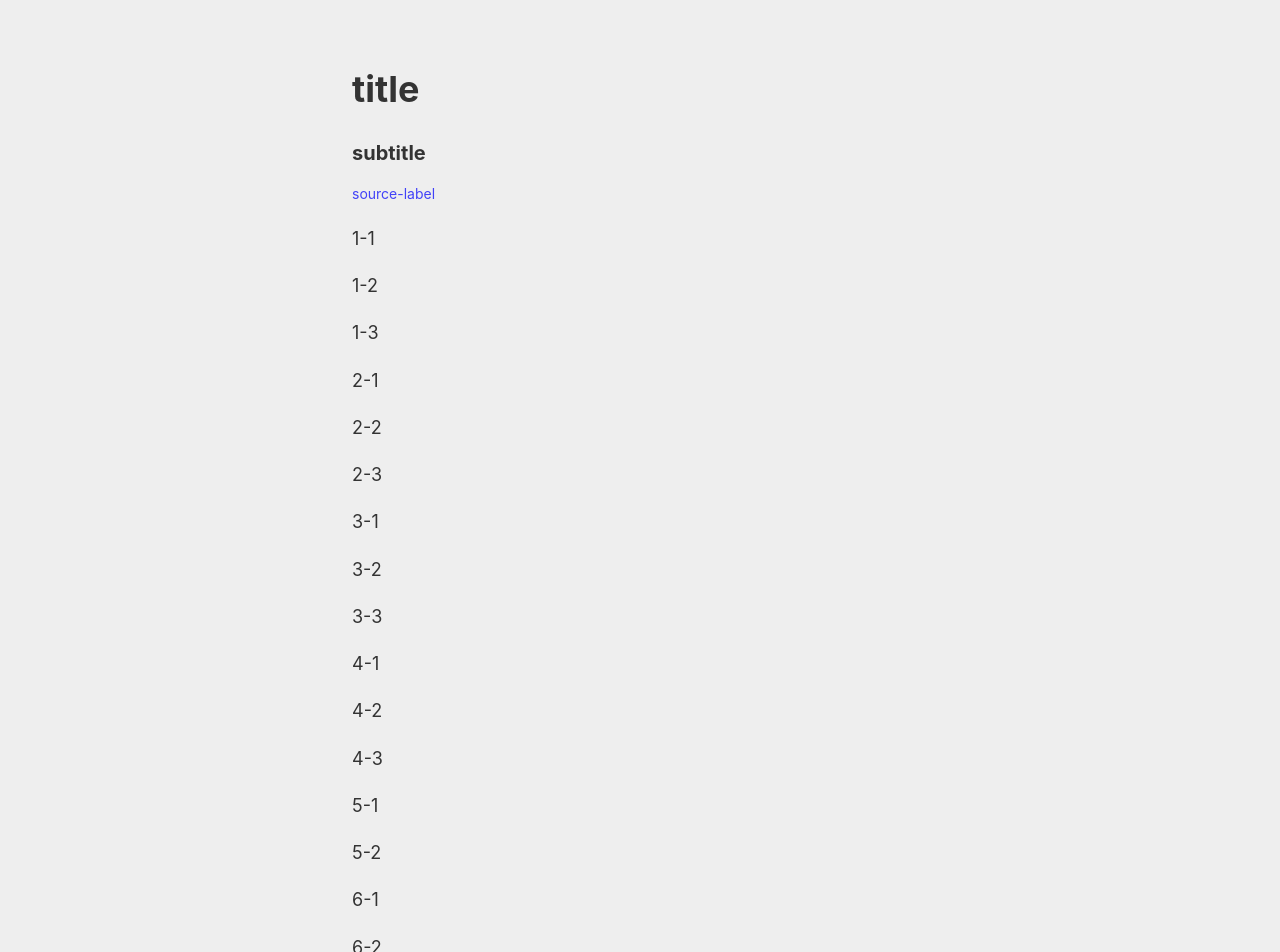
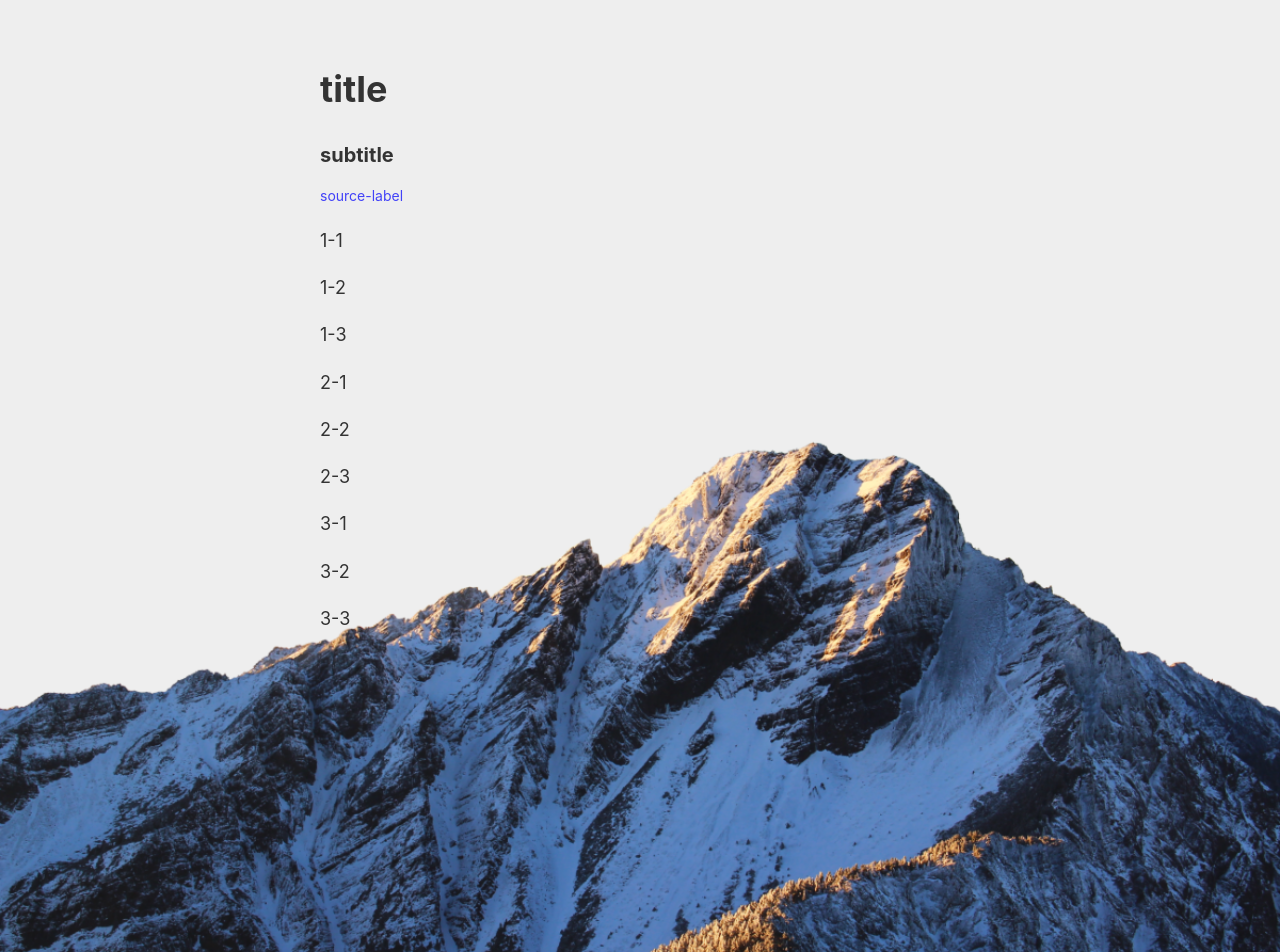
Before and after one commit to chihaoyo/speak-up-for-taiwan, a Nuxt app: page /idg-xi in a window 1280 px wide. Shown: the part 40-992 px from the top of the page. Built offline with nearby package versions, Linux system fonts and the light colour scheme.

Commit message:
Add yushan; go back to 16px font size; adjust layout

```diff
--- a/assets/styles.scss
+++ b/assets/styles.scss
@@ -33,6 +33,9 @@ footer {
   box-sizing: border-box;
   margin: 0;
 }
+img {
+  display: block;
+}
 
 a, a:active, a:visited {
   color: $color-anchor-blue;
@@ -40,24 +43,24 @@ a, a:active, a:visited {
 }
 .markdown {
   > p {
-    font-size: 1.125rem;
+    font-size: 1.125em;
     margin: 1em 0;
   }
   h1 {
-    font-size: 2.25rem;
+    font-size: 2.25em;
     margin: 1em 0 0.5em;
   }
   > h2 {
-    font-size: 1.75rem;
+    font-size: 1.75em;
     margin: 1em 0 0.5em;
   }
   > h3 {
-    font-size: 1.25rem;
+    font-size: 1.25em;
     margin: 1em 0 0.5em;
   }
   > h4 {
-    font-size: 1.25rem;
-    mrgin: 1em 0 0.5em;
+    font-size: 1.25em;
+    margin: 1em 0 0.5em;
   }
 }
 
--- a/pages/idg-xi.vue
+++ b/pages/idg-xi.vue
@@ -42,7 +42,7 @@
     "4-3": "もしいつの日か、中国がその歪曲した歴史観、民族観、国家観を放棄し、無理やり私たちの父母になろうとするのではなく、私たちにとって善良なる隣人となるのを厭わなくなれば、その時は、私たちは心を込めて盃を掲げ、中国という隣人のために一杯の小米酒で乾杯することでしょう。pasola xmnx na mansonsou!（「あなたの息吹がいつも清々しいものでありますように」というツォ族語の意味）",
     "5-1": "### 声明人",
     "5-2": "浦忠成（ツォ族）、馬千里 Mateli Sawawan（プユマ族）、Magaitan·Lhkatafatu（サオ族）、伍麗華 Saidai Tarovecahe（ルカイ族）、夏錦龍 Obay·Ataw·Hayawan（サイシャット族）、Eleng Tjaljimaraw（パイワン族）、鴻義章 Upay Kanasaw（アミ族）、曾華德 集福祿萬（パイワン族）、林碧霞 Afas Falah（アミ族）、帖喇･尤道 Teyra Yudaw（タロコ族）、伊斯坦大･貝雅夫･正福 Istanda·Paingav·Cengfu（ブヌン族）、伊央．撒耘 Yiyang Sayion（サキザヤ族）、吳新光 voe-uyongana（ツォ族）、潘經偉（マカタオ族）、孔賢傑 ’Avia Kanpanena（カナカナブ富族）、Uma Talavan 萬淑娟（シラヤ族）、潘杰 Watan Teymu（セデック族）、陳金萬（ケタガラン族）、謝宗修 Buya·Batu（クバラン族）、葛新雄（サアロア族）、蘇美琅 Savi Takisvilainan（ブヌン族）、吳雪月（アミ族）",
-    "6-1": "### 他の声明人",
+    "6-1": "### 委員会の外の声明人",
     "6-2": "Omi Wilang 歐蜜･偉浪（Atayal）、王商益 Kaisanan Ahuan（Taokas）、乃俊廷（Babuza）、張麗盆（Papora）、潘明燈（Papora）、巫瑞晞（Arikun）、胡雋婕 Snglang（Lloa）、潘隆川（Kaxabu）、希婻･瑪飛洑（Tao/Yami）"
   },
   "en": {
@@ -64,7 +64,7 @@
     "4-3": "If one day China abandons its distorted understanding of history, nationality, and statehood; if one day China becomes our friendly neighbor and stops claiming its forceful “parenthood” upon us; only then will we propose a toast to China, our neighbor, with a cup of millet wine in all our sincerity. Pasola xmnx na mansonsou! (May every time you breathe, you breathe smoothly; Tsou)",
     "5-1": "### Signatories",
     "5-2": "浦忠成 (Tsou), 馬千里 Mateli Sawawan (Pinuyumayan), Magaitan·Lhkatafatu (Thao), 伍麗華 Saidai Tarovecahe (Rukai), 夏錦龍 Obay·Ataw·Hayawan (Saisiyat), Eleng Tjaljimaraw (Paiwan), 鴻義章 Upay Kanasaw (Amis), 曾華德 集福祿萬 (Paiwan), 林碧霞 Afas Falah (Amis), 帖喇･尤道 Teyra Yudaw (Truku), 伊斯坦大･貝雅夫･正福 Istanda·Paingav·Cengfu (Bunun), 伊央･撒耘 Yiyang Sayion (Sakizaya), 吳新光 voe-uyongana (Tsou), 潘經偉 (Makatao), 孔賢傑 ’Avia Kanpanena (Kanakanavu), 潘杰 Watan Teymu (Sediq), 謝宗修 Buya·Batu (Kavalan), 葛新雄 (Hla’alua), 蘇美琅 Savi Takisvilainan (Bunun), 吳雪月 (Amis), Uma Talavan 萬淑娟 (Siraya, representative of Southern Pingpu), 陳金萬 (Ketagalan, representative of Northern Pingpu)",
-    "6-1": "Non-committee-member signatories",
+    "6-1": "### Non-committee-member signatories",
     "6-2": "Omi Wilang 歐蜜･偉浪 (Atayal), 王商益 Kaisanan Ahuan (Taokas), 乃俊廷 (Babuza), 張麗盆 (Papora), 潘明燈 (Papora), 巫瑞晞 (Arikun), 胡雋婕 Snglang (Lloa), 潘隆川 (Kaxabu), 希婻･瑪飛洑 (Tao/Yami)"
   },
   "fr": {
@@ -118,6 +118,9 @@
     <div class="markdown" v-html="markdown($t('6-1'))" />
     <div class="markdown" v-html="markdown($t('6-2'))" />
   </div>
+  <div class="yushan">
+    <img src="/images/idg-xi/yushan.png">
+  </div>
 </div>
 </template>
 
@@ -142,11 +145,10 @@ export default {
 
 <style lang="scss">
 .page.idg-xi {
-  font-size: 20px;
   > .content {
-    max-width: 36rem;
+    max-width: 40rem;
     margin: 0 1rem;
-    @media (min-width: 38rem) {
+    @media (min-width: 42rem) {
       margin-left: auto;
       margin-right: auto;
     }
@@ -155,5 +157,38 @@ export default {
       font-size: 0.875rem;
     }
   }
+  > .yushan {
+    position: fixed;
+    bottom: 0;
+    left: 0;
+    width: 100%;
+    > img {
+      width: 100%;
+    }
+  }
+  padding-bottom: 50%;
+  @media (min-aspect-ratio: 5/8) {
+    > .yushan {
+      transform: translateY(20%);
+    }
+  }
+  @media (min-aspect-ratio: 1/1) {
+    padding-bottom: 40%;
+    > .yushan {
+      transform: translateY(30%);
+    }
+  }
+  @media (min-aspect-ratio: 3/2) {
+    padding-bottom: 30%;
+    > .yushan {
+      transform: translateY(40%);
+    }
+  }
+  @media (min-aspect-ratio: 8/5) {
+    padding-bottom: 20%;
+    > .yushan {
+      transform: translateY(50%);
+    }
+  }
 }
 </style>
```
Also changed, not shown: static/images/idg-xi/yushan.png (added).
